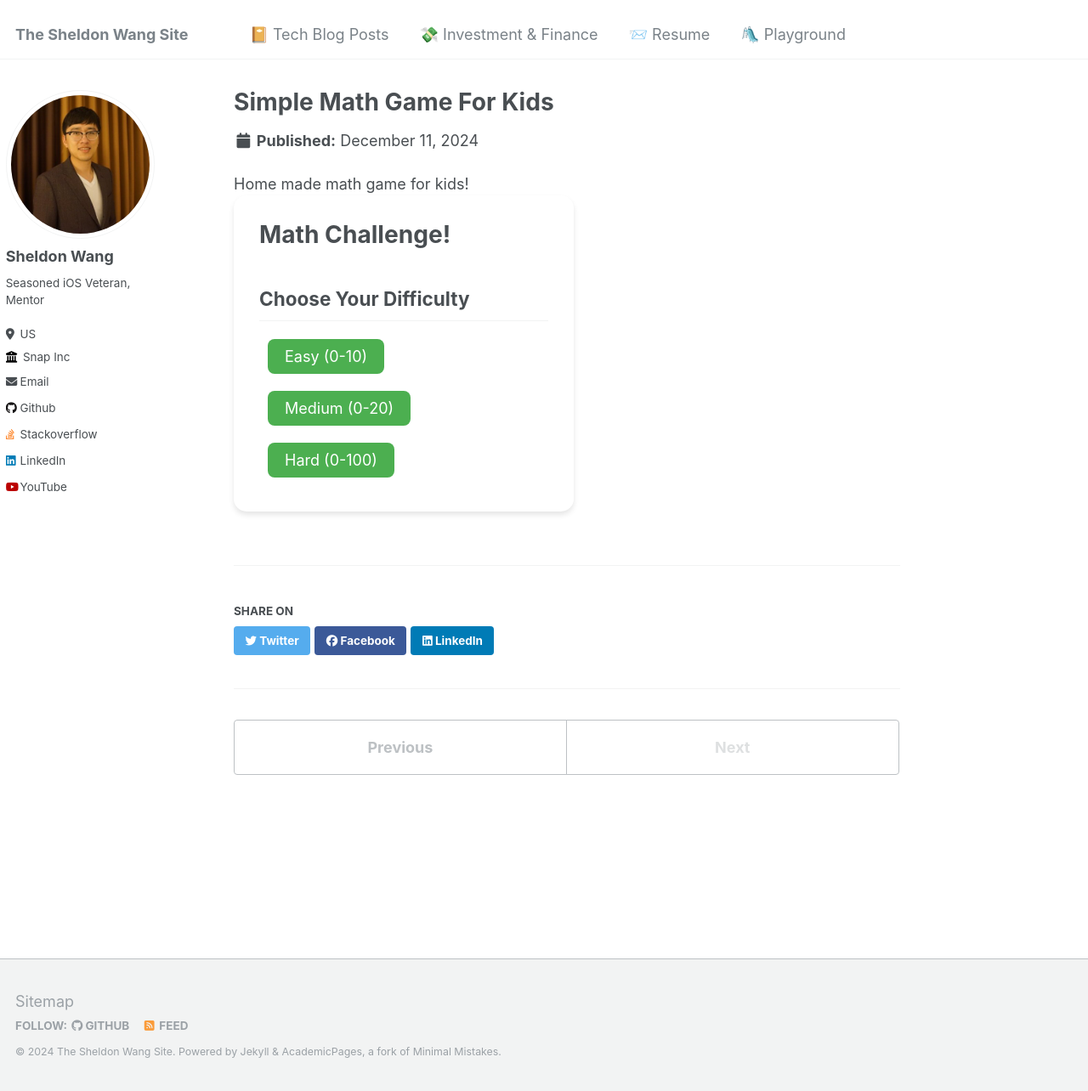
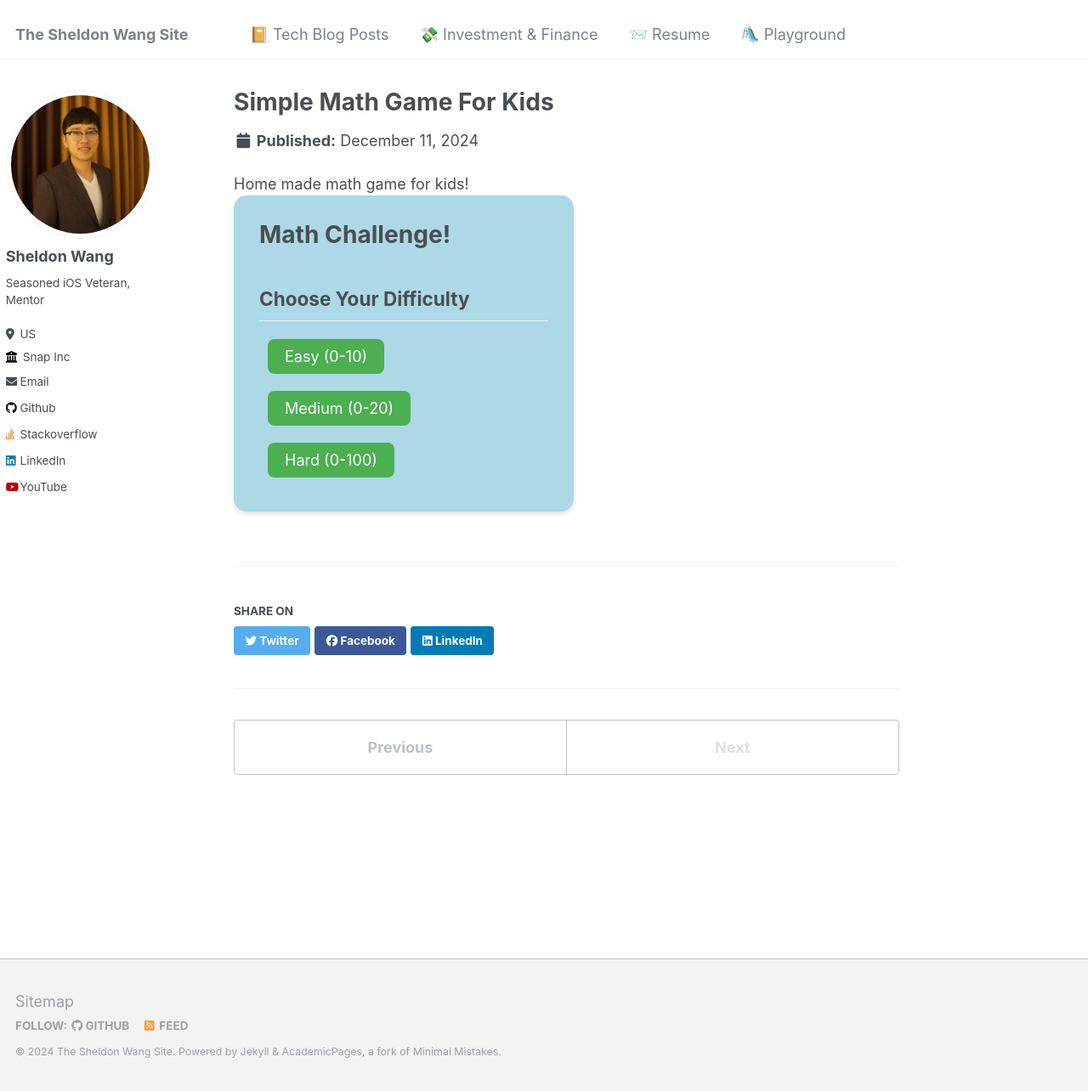
Before and after one commit to SheldonWangRJT/SheldonWangRJT.Github.io, a Jekyll site: the page built from _playground/game2.html, in a window 1280 px wide and 1284 px high. Shown: the whole window at 85% size. Built offline with Jekyll 4.4.1, drawn with Linux system fonts in a browser that asks for light colours.

Commit message:
better ui

```diff
--- a/_playground/game2.html
+++ b/_playground/game2.html
@@ -23,7 +23,7 @@ Home made math game for kids!
             text-align: center;
         } */
         .mathgame-container {
-            background-color: white;
+            background-color: lightblue;
             border-radius: 15px;
             padding: 30px;
             box-shadow: 0 4px 6px rgba(0,0,0,0.1);
@@ -48,8 +48,9 @@ Home made math game for kids!
             display: none;
         }
         .mathgame-question {
-            font-size: 24px;
+            font-size: 36px;
             margin-bottom: 20px;
+            text-align: center;
         }
         .mathgame-options {
             display: flex;
```
